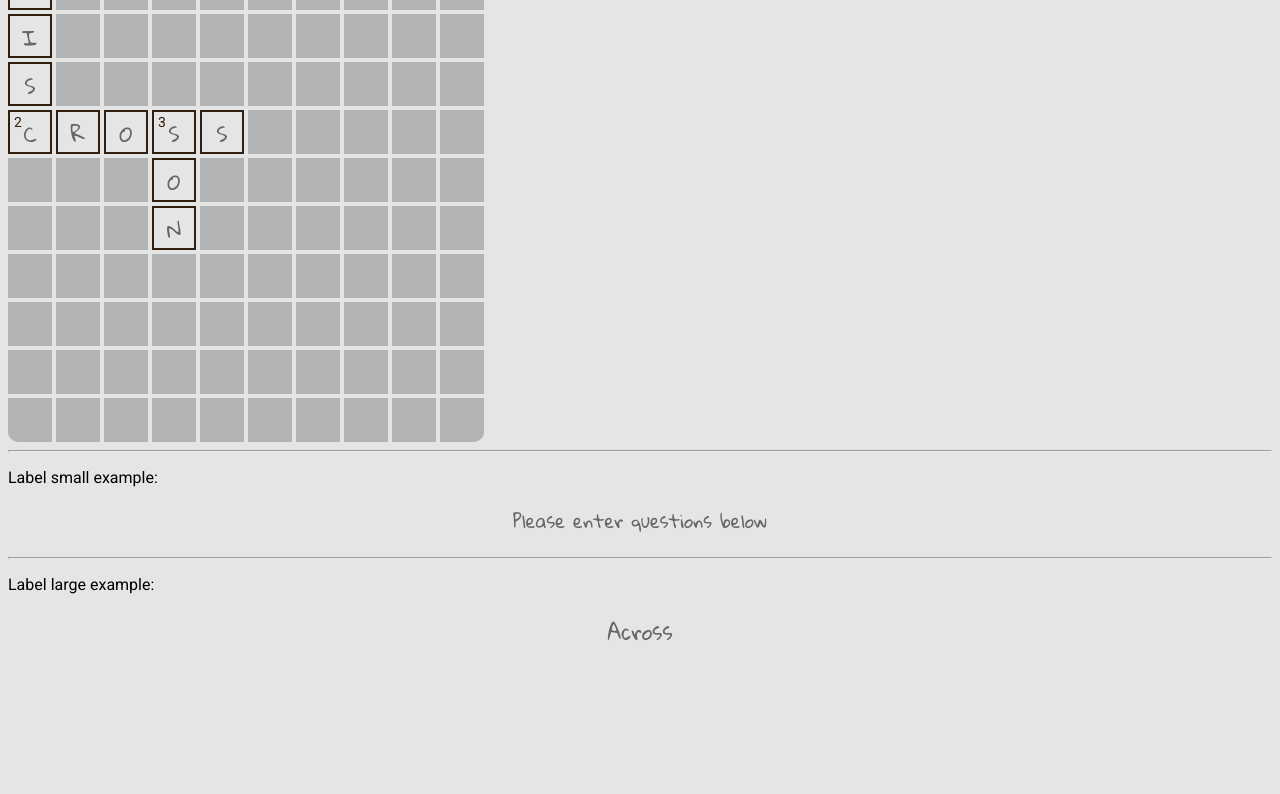
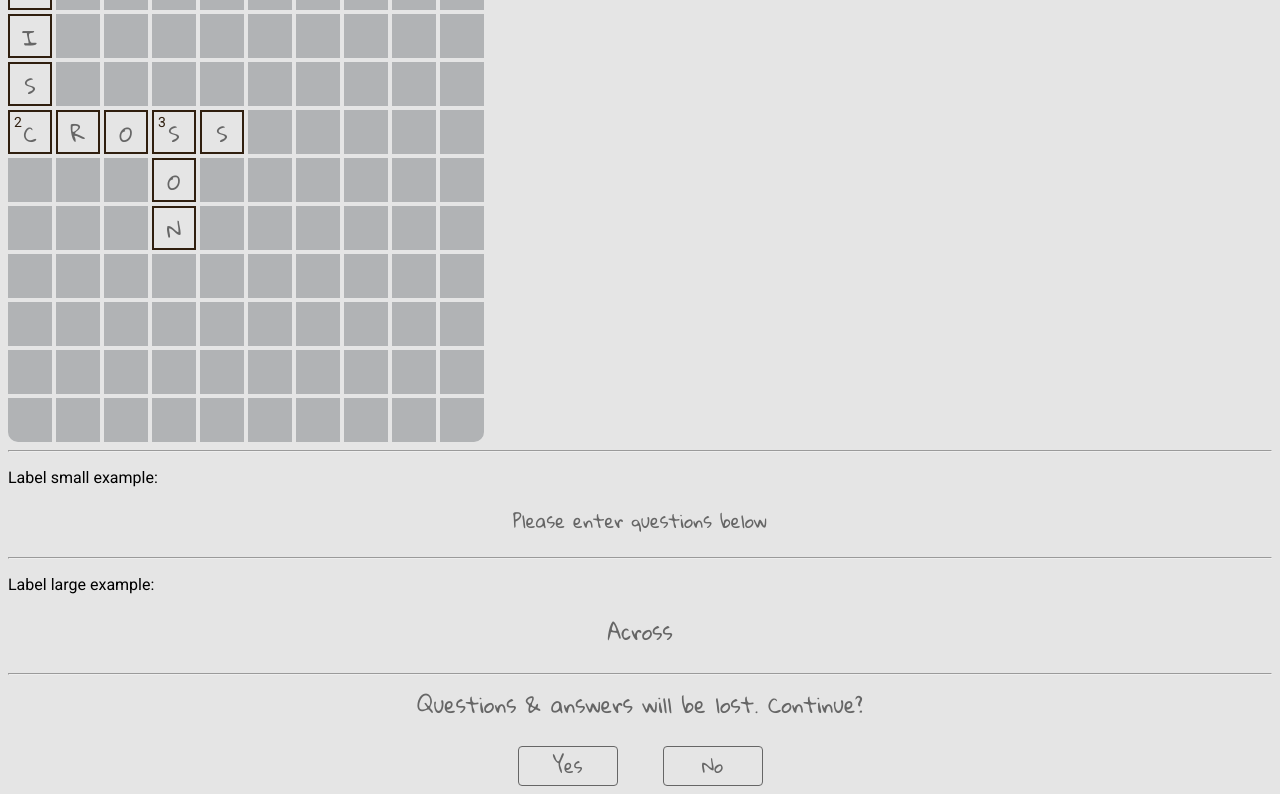
Before and after one commit to ua-dev-front/crossword-master, a React (Create React App) app in the folder frontend/: page / in a window 1280 px wide. Shown: the part 1748-2542 px from the top of the page. Before the commit the page ends 2421 px from the top, so only its background shows below. Built offline with nearby package versions, Linux system fonts and the light colour scheme.

Commit message:
Add example

```diff
--- a/frontend/src/App.tsx
+++ b/frontend/src/App.tsx
@@ -1,6 +1,7 @@
 import React, { useState } from 'react';
 import Button from './components/Button';
 import Cell from './components/Cell';
+import Dialog from './components/Dialog';
 import Grid, { Mode } from './components/Grid';
 import Label, { LabelSize } from './components/Label';
 import Tab from './components/Tab';
@@ -176,6 +177,14 @@ function App() {
       <hr />
       <p>Label large example:</p>
       <Label content='Across' size={LabelSize.Large} />
+      <hr />
+      <Dialog
+        label='Questions & answers will be lost. Continue?'
+        buttons={[
+          { label: 'Yes', onClick: () => console.log('yes') },
+          { label: 'No', onClick: () => console.log('no') },
+        ]}
+      />
     </>
   );
 }
```
